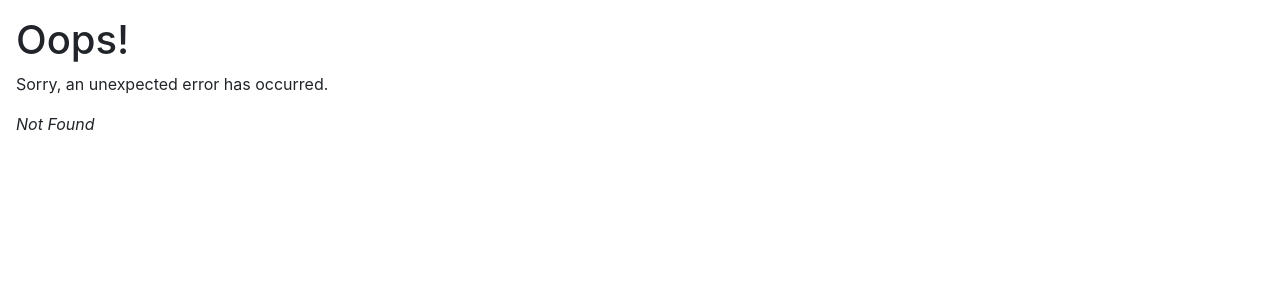
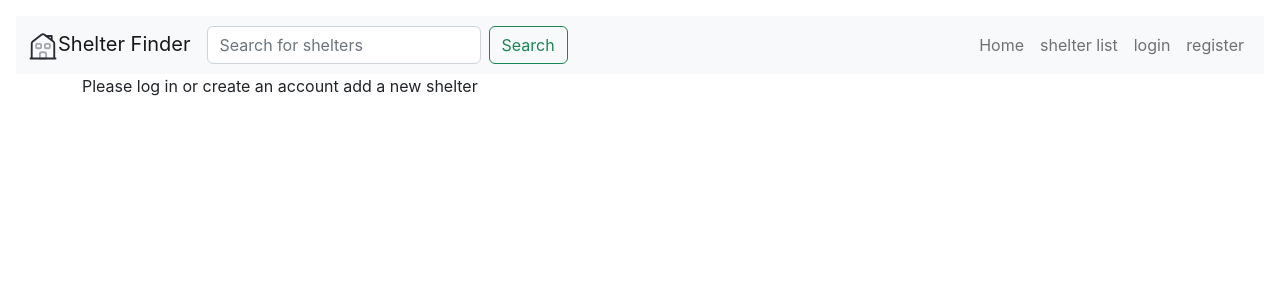
Before and after one commit to CodysCodingCloud/shelter-finder, a React (Create React App) app in the folder frontend/: page /edit/1 in a window 1280 px wide. Before the commit this address had no page. Shown: the top 300 px of the page. Built offline with nearby package versions, Linux system fonts and the light colour scheme; no server answers.

Commit message:
feat edit shelter

```diff
--- a/frontend/src/components/ShelterForm.tsx
+++ b/frontend/src/components/ShelterForm.tsx
@@ -1,22 +1,27 @@
 import React, { useState, useCallback, ChangeEvent, FormEvent } from 'react';
 import { useAppDispatch, useAppSelector } from '../store/hooks';
-// import { useNavigate } from 'react-router-dom';
+import { useNavigate } from 'react-router-dom';
 // import { IShelter } from '../../../serversrc/db/Shelter';
 import FormItem from './FormItem';
 // import { createShelter, updateShelter } from '../store/reducers/shelterSlice';
 import AvatarFormItem from './AvatarFormItem';
 import { ShelterInfo } from '../types/ShelterInfo';
 import { AppThunk } from '../types/AppThunk';
+import type { NavigateFunction } from 'react-router-dom';
+
 export default function ShelterForm({
   initState,
   dispatchAction,
 }: {
   initState: ShelterInfo;
-  dispatchAction: (shelter: ShelterInfo) => AppThunk;
+  dispatchAction: (
+    shelter: ShelterInfo,
+    navigate: NavigateFunction
+  ) => AppThunk;
 }) {
   const user = useAppSelector((state) => state.user);
   const dispatch = useAppDispatch();
-  // const navigate = useNavigate();
+  const navigate: NavigateFunction = useNavigate();
 
   const [form, setForm] = useState(initState);
   const [formError, setFormError] = useState({});
@@ -68,7 +73,7 @@ export default function ShelterForm({
       setFormError({ ...formError, incomplete: 'please complete the form' });
       return;
     }
-    dispatch(dispatchAction({ ...form, user: user._id as string }));
+    dispatch(dispatchAction({ ...form, user: user._id as string }, navigate));
     console.log('userinfo', user._id);
     // console.log(user['_id']);
   };
--- /dev/null
+++ b/frontend/src/routes/EditShelter.tsx
@@ -0,0 +1,34 @@
+import React from 'react';
+import { useParams } from 'react-router-dom';
+import { useAppDispatch, useAppSelector } from '../store/hooks';
+// import { useNavigate } from 'react-router-dom';
+import { updateShelter, getShelter } from '../store/reducers/shelterSlice';
+
+import ShelterForm from '../components/ShelterForm';
+
+export default function EditShelter() {
+  const dispatch = useAppDispatch();
+  const params = useParams();
+  const initState = useAppSelector((state) => state.shelter.currentShelter);
+  React.useEffect(() => {
+    if (initState._id !== params.id) {
+      dispatch(getShelter(params.id as string));
+    }
+  }, [dispatch, params, initState._id]);
+  // const initState = {
+  //   name: '',
+  //   organization: '',
+  //   addressLine1: '',
+  //   addressLine2: '',
+  //   city: '',
+  //   stateAbbreviation: '',
+  //   postal: '',
+  //   phone: '',
+  //   openSpace: '',
+  //   capacity: '',
+  //   description: '',
+  //   requirements: '',
+  // };
+
+  return <ShelterForm initState={initState} dispatchAction={updateShelter} />;
+}
--- a/frontend/src/components/ShelterView.tsx
+++ b/frontend/src/routes/ShelterView.tsx
@@ -2,6 +2,7 @@ import React from 'react';
 import { useParams } from 'react-router-dom';
 import { useAppDispatch, useAppSelector } from '../store/hooks';
 import { getShelter } from '../store/reducers/shelterSlice';
+import { Link } from 'react-router-dom';
 // import { useNavigate } from 'react-router-dom';
 // import { IShelter } from '../../../serversrc/db/Shelter';
 
@@ -9,6 +10,7 @@ export default function ShelterView() {
   const dispatch = useAppDispatch();
   const params: any = useParams();
   const shelter = useAppSelector((state) => state.shelter.currentShelter);
+  const uuid = useAppSelector((state) => state.user._id);
   React.useEffect(() => {
     dispatch(getShelter(params.id));
   }, [params, dispatch]);
@@ -48,6 +50,11 @@ export default function ShelterView() {
             <p className="">{shelter.requirements}</p>
             <p className="">Capacity: {shelter.capacity || 'N/A'}</p>
             <p className="">Open Space: {shelter.openSpace || 'N/A'}</p>
+            {uuid === shelter.user && (
+              <Link to={'/edit/' + shelter._id} className="btn btn-primary">
+                edit
+              </Link>
+            )}
           </div>
         </div>
       ) : (
--- a/frontend/src/routes/SheltersScroll.tsx
+++ b/frontend/src/routes/SheltersScroll.tsx
@@ -11,18 +11,13 @@ export default function ShelterScroll() {
   const [page, setPage] = React.useState(0);
   const [allShelters, setAllShelters] = React.useState([]);
   const [loading, setLoading] = React.useState(true);
-  const [hitmax, sethitmax] = React.useState(false);
-  // const dispatch = useAppDispatch();
-  // const allShelters = useAppSelector((state) => state.shelter.allShelters);
   const onScroll = useCallback(function () {
-    // if (loading) return;
     const scrollTop = document.documentElement.scrollTop;
     // const scrollHeight = document.documentElement.scrollHeight;
     const clientHeight = document.documentElement.clientHeight;
     if (listInnerRef.current) {
       const { offsetTop } = listInnerRef.current;
       if (scrollTop + clientHeight >= offsetTop) {
-        console.log('scrolled really far');
         setPage((page) => page + 1);
       }
     }
--- a/frontend/src/store/reducers/shelterSlice.ts
+++ b/frontend/src/store/reducers/shelterSlice.ts
@@ -4,24 +4,8 @@ import type { AppDispatch } from '../index';
 import axios from 'axios';
 import { AppThunk } from '../../types/AppThunk';
 import { ShelterInfo } from '../../types/ShelterInfo';
-// Define a type for the slice state
-// export interface ShelterInfo {
-//   _id?: string;
-//   name: string;
-//   organization: string;
-//   addressLine1: string;
-//   addressLine2?: string;
-//   city: string;
-//   stateAbbreviation: string;
-//   postal: string;
-//   phone: string;
-//   openSpace?: string;
-//   capacity?: string;
-//   description: string;
-//   requirements: string;
-//   avatar?: string | File;
-//   user?: string;
-// }
+import type { NavigateFunction } from 'react-router-dom';
+
 interface ShelterState {
   currentShelter: ShelterInfo;
   myShelterList: ShelterInfo[];
@@ -112,7 +96,7 @@ export const {
 // export const selectCount = (state: RootState) => state.shelter.value;
 
 export const createShelter =
-  (shelter: ShelterInfo): AppThunk =>
+  (shelter: ShelterInfo, navigate: NavigateFunction): AppThunk =>
   async (dispatch) => {
     const formData = new FormData();
     let key: keyof typeof shelter;
@@ -125,6 +109,7 @@ export const createShelter =
         formData
       );
       dispatch(replaceShelterInfo(shelterData));
+      navigate('/singleview/' + shelterData._id);
     } catch (error: any) {
       console.error(error.response.data);
       // throw error
@@ -144,7 +129,7 @@ export const getShelter = (_id: string) => {
   };
 };
 export const updateShelter =
-  (shelter: ShelterInfo): AppThunk =>
+  (shelter: ShelterInfo, navigate: NavigateFunction): AppThunk =>
   async (dispatch) => {
     try {
       const { data: shelterData } = await axios.put(
@@ -154,6 +139,7 @@ export const updateShelter =
         }
       );
       dispatch(replaceShelterInfo(shelterData));
+      navigate('/singleview/' + shelterData._id);
     } catch (error: any) {
       console.log(error.response.data);
       // throw error
```
Also changed, not shown: frontend/src/index.tsx (+6 -1 lines).
